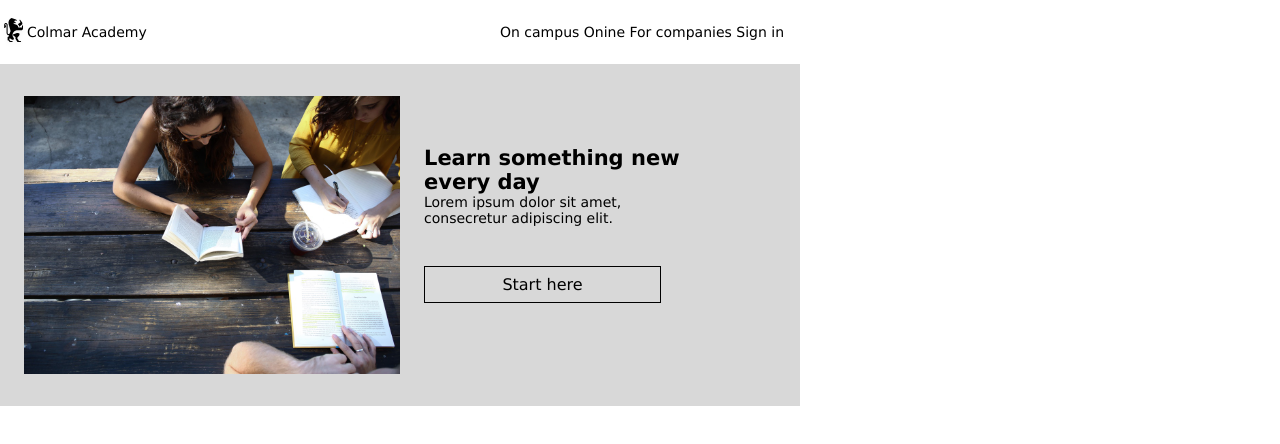
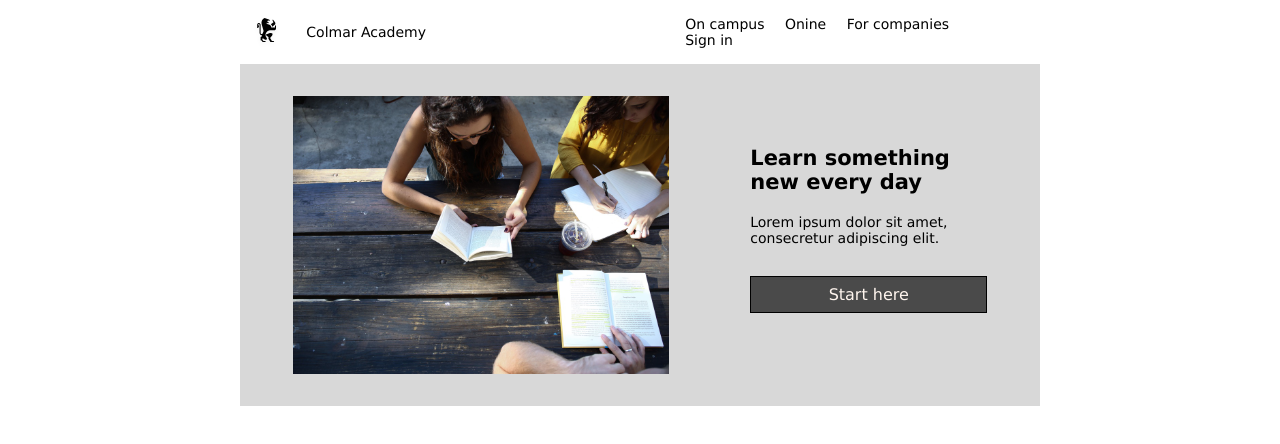
Before and after one commit to Alex-Mattner/Capstone-Project, a plain HTML site: page index.html in a window 1280 px wide. Drawn offline with Linux system fonts and the light colour scheme.

Commit message:
finish banner

```diff
--- a/index.html
+++ b/index.html
@@ -28,13 +28,18 @@
 	<section class="banner">
 		<img src="resources/capstone_colmar_assets/images/banner.jpg" alt="banner-picture" title="Learn something new every day" width="50%" height="60%">
 		<div class="banner-text">
-			<h1>Learn something new<br>every day</h1>
+			<div class="text-top">
+			<h1>Learn something<br>new every day</h1>
 			<p>Lorem ipsum dolor sit amet,<br> consecretur adipiscing elit.</p>
-			<div class="button">
+			</div>
+			<div class="button" id="button-color">
 				<p>Start here</p>
 			</div>
 		</div>
 	</section>
+	<section class="section2">
+	<img
+	</section>
 </main>
 </body>
 </html>
--- a/resources/css/style.css
+++ b/resources/css/style.css
@@ -1,12 +1,13 @@
-* {margin:0 0;padding: 0 0;}
+* {margin:0 auto;}
 body {width: 800px; font-size: 14px; font-family:"Lucida Grande", "Lucida Sans Unicode", "Lucida Sans", "DejaVu Sans", Verdana, "sans-serif"}
 header{height:64px;width:800px; display:inline-flex;}
 div.logo {padding-right:300px;display:flex; align-items:center; width:200px;}
-nav {display:flex; justify-content:flex-end; align-items:center;width:auto;}
-ul {}
-nav ul li{display:inline;}
+nav {display:flex; justify-content:flex-end; align-items:center;}
+ul {padding:0; margin-left: -70px;margin-right:24px;}
+nav ul li{display:inline-flex; align-content: space-between; padding-left:16px;}
 section.banner {display:flex;padding: 32px 24px;background-color:#d8d8d8;}
 div.banner-text {;padding-left:24px;padding-top:50px;padding-bottom:50px;}
-div.button {display:inline-block;border:1px solid black;width:235px;}
-div.banner-text p {padding-bottom:40px;}
-div.button p {bckground-color:#4a4a4a;font-size:16px; text-align:center;padding-top:8px;padding-bottom:8px;}
+div.text-top h1{padding-bottom:20px;}
+div.button {margin-top:30px;display:inline-block;border:1px solid black;width:235px;}
+div.button p {color:seashell;font-size:16px; text-align:center;padding-top:8px;padding-bottom:8px;}
+#button-color {background-color:#4a4a4a;}
```
Also changed, not shown: 1 other file.
